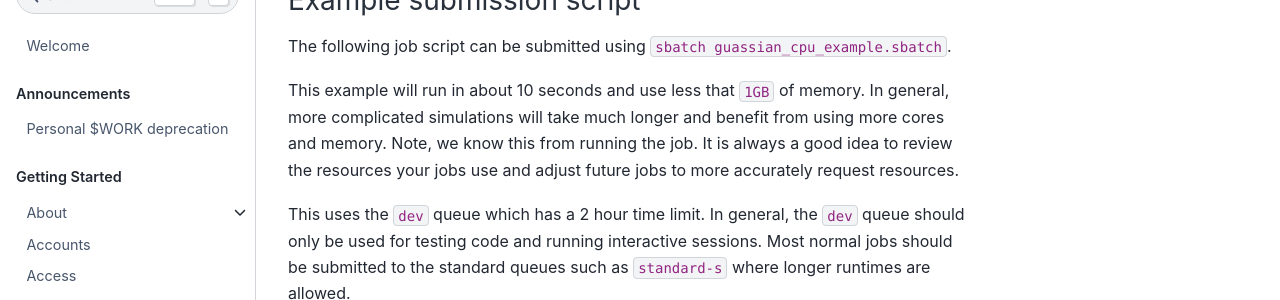
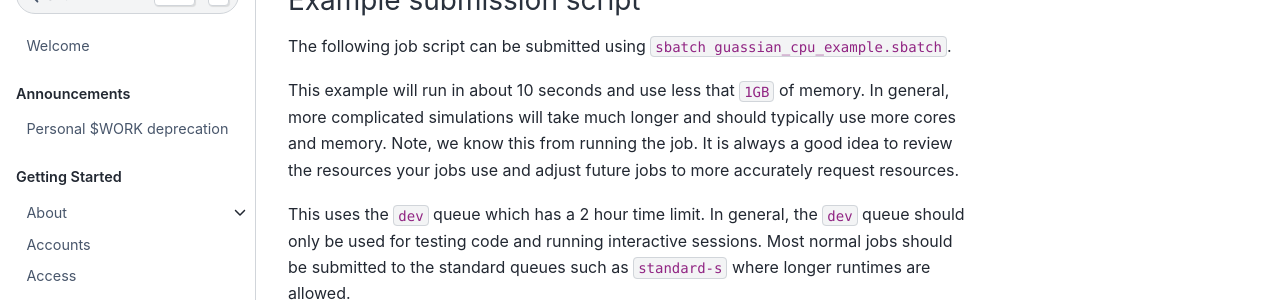
Before and after one commit to SouthernMethodistUniversity/hpc_docs, a Jupyter Book: the page built from docs/examples/gaussian/index.md, in a window 1280 px wide and 900 px high, scrolled down 682 px. Shown: the part 180-480 px from the top of the window. Built offline with Jupyter Book 1.0.4 settings and Sphinx 7.4.7 and the Sphinx Book theme 1.1.4, drawn with Linux system fonts in a browser that asks for light colours.

Commit message:
update example text

```diff
--- a/docs/examples/gaussian/index.md
+++ b/docs/examples/gaussian/index.md
@@ -49,8 +49,8 @@ Files used in the example are available:
 The following job script can be submitted using `sbatch guassian_cpu_example.sbatch`.
 
 This example will run in about 10 seconds and use less that `1GB` of memory.
-In general, more complicated simulations will take much longer and benefit from
-using more cores and memory. Note, we know this from running the job.
+In general, more complicated simulations will take much longer and should typically
+use more cores and memory. Note, we know this from running the job.
 It is always a good idea to review the resources your jobs use
 and adjust future jobs to more accurately request resources.
 
```
